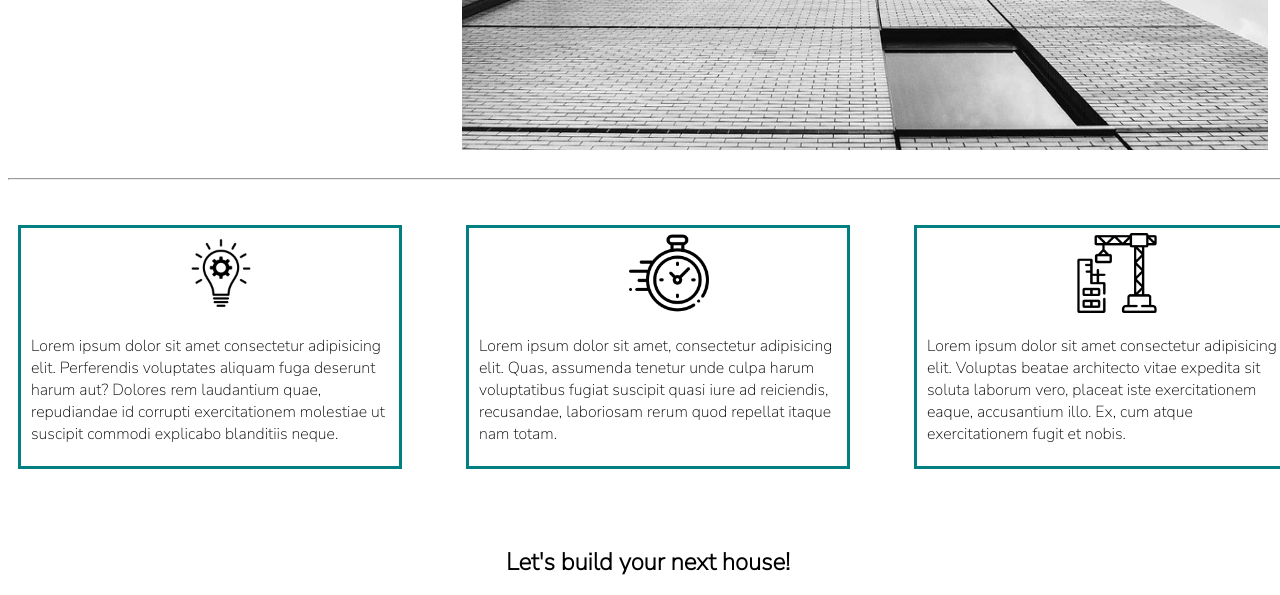
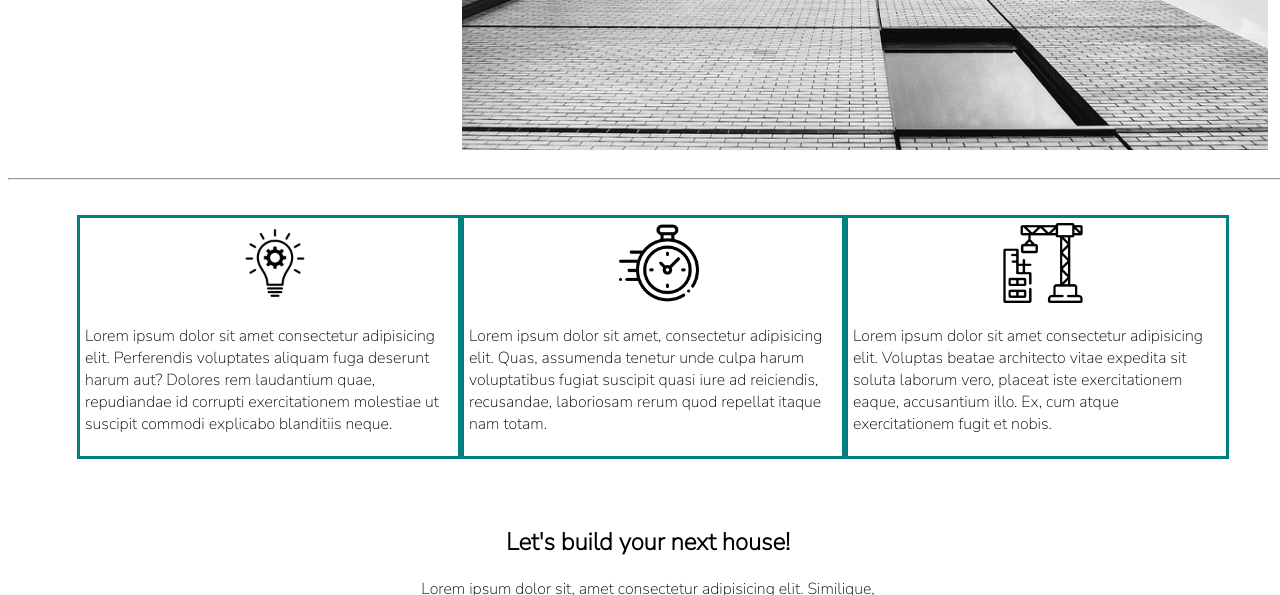
Before and after one commit to Lateeftheshyboy/Saofant, a plain HTML site: page index.html in a window 1280 px wide. Shown: the part 610-1205 px from the top of the page. Drawn offline with Linux system fonts and the light colour scheme.

Commit message:
Update style.css

```diff
--- a/style.css
+++ b/style.css
@@ -79,9 +79,8 @@ body{
     width: 100%;
     display: inline-flex;
     text-align: left;
-    padding: 5px 30px;
-    padding: 15px 10px;
-    justify-content: space-between;
+    padding: 5px 5px;
+    justify-content: center;
 }
 
 .innov{
@@ -103,21 +102,21 @@ body{
 }
 .first-sec{
     width: 30%;
-    padding: 5px 10px;
+    padding: 5px 5px;
     box-sizing: border-box;
     border:solid 3px teal;
 }
 
 .second-sec{
     width: 30%;
-    padding: 5px 10px;
+    padding: 5px 5px;
     box-sizing: border-box;
     border:solid 3px teal;
 }
 
 .third-sec{
     width: 30%;
-    padding: 5px 10px;
+    padding: 5px 5px;
     box-sizing: border-box;
     border:solid 3px teal;
 }
```
